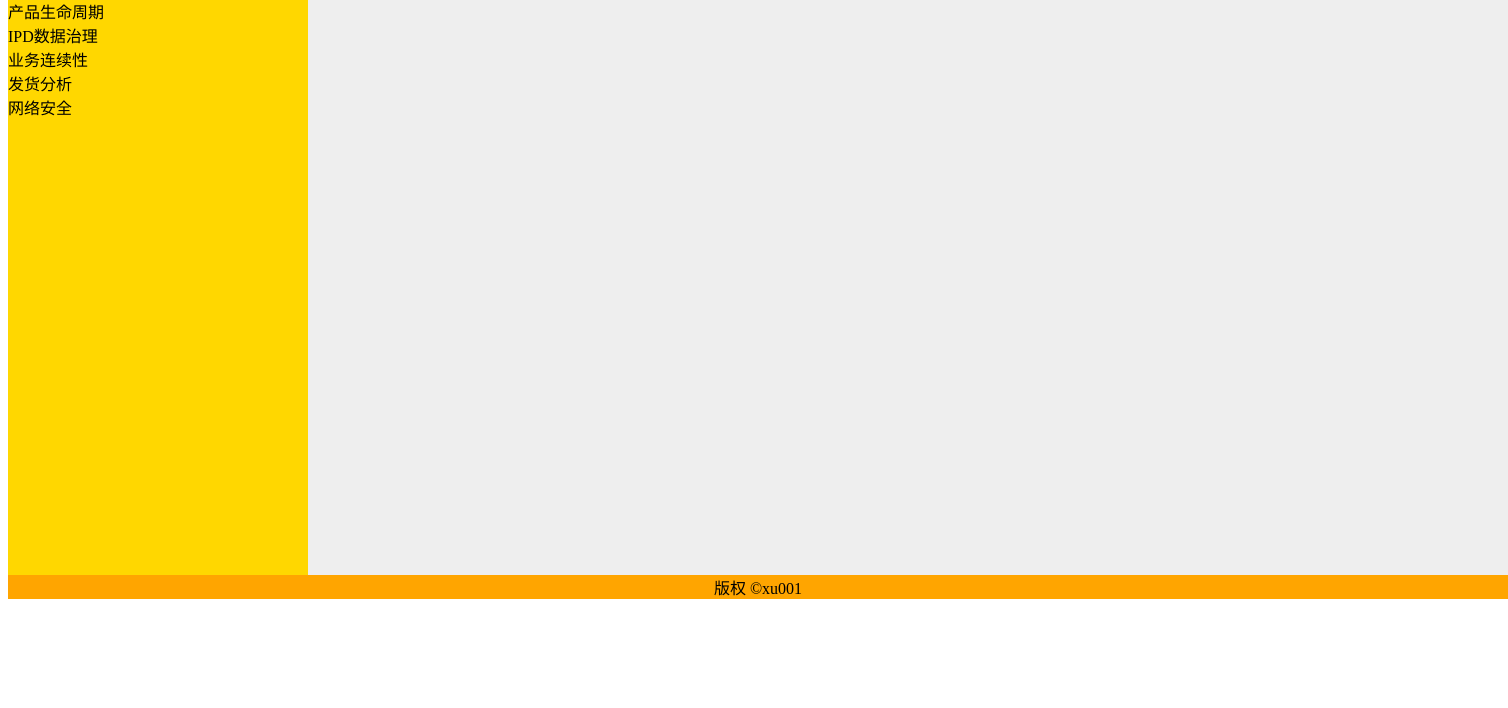
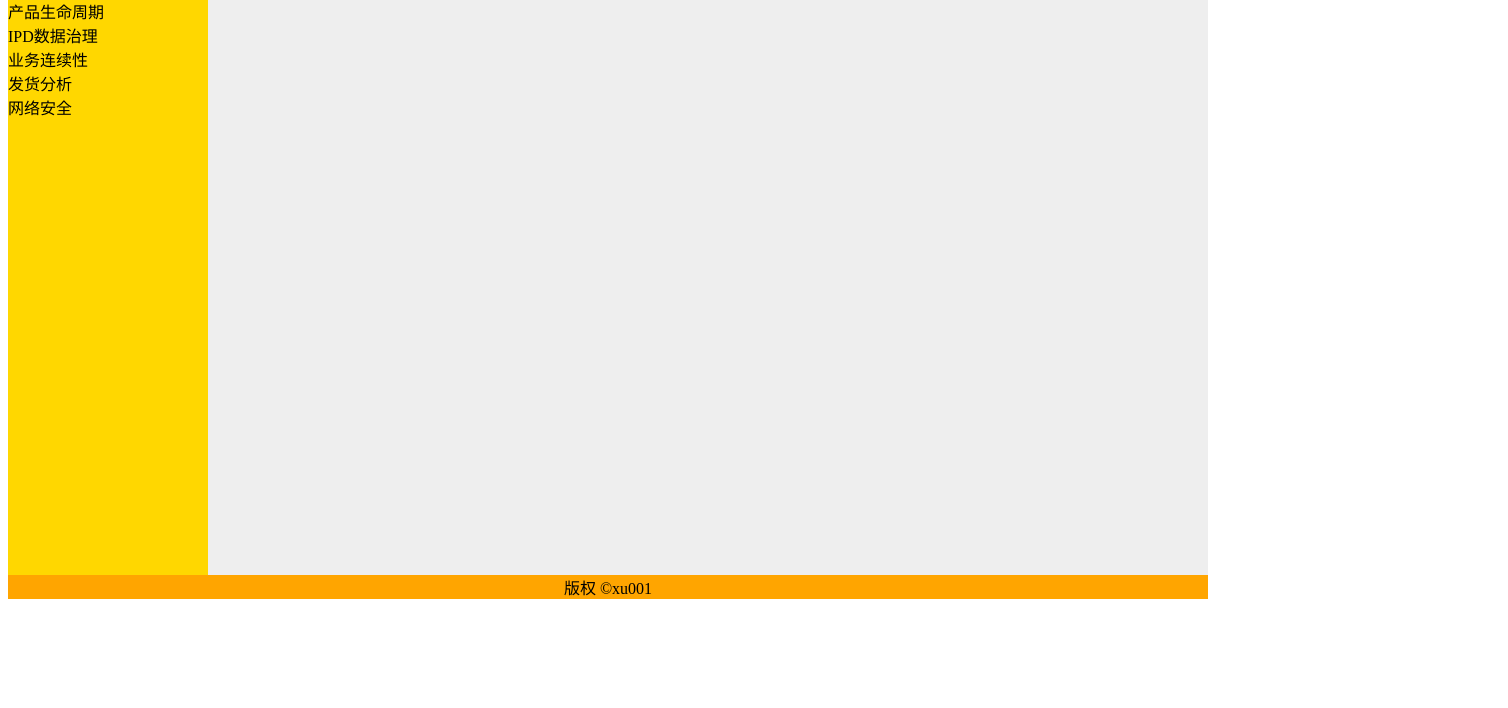
Before and after one commit to aa001001/xu-001, a plain HTML site: page index.html in a window 1280 px wide. Shown: the part 92-800 px from the top of the page, 1508 px wide, since content can reach past the window. Drawn offline with Linux system fonts and the light colour scheme.

Commit message:
Add files via upload

```diff
--- a/index.html
+++ b/index.html
@@ -6,12 +6,12 @@
 </head>
 <body>
 
-<div id="container" style="width:1500px">
+<div id="container" style="width:1200px">
 
 <div id="header" style="background-color:#FFA500;">
 <h1 style="margin-bottom:0;">BUBI数字化运营平台</h1></div>
 
-<div id="menu" style="background-color:#FFD700;height:600px;width:300px;float:left;">
+<div id="menu" style="background-color:#FFD700;height:600px;width:200px;float:left;">
 <b>软件开发</b>
 <br>
 产品生命周期<br>
@@ -20,7 +20,7 @@ IPD数据治理<br>
 发货分析<br>
 网络安全</div>
 
-<div id="content" style="background-color:#EEEEEE;height:600px;width:1200px;float:left;">
+<div id="content" style="background-color:#EEEEEE;height:600px;width:1000px;float:left;">
 心不在焉，虽学无功</div>
 
 <div id="footer" style="background-color:#FFA500;clear:both;text-align:center;">
```
